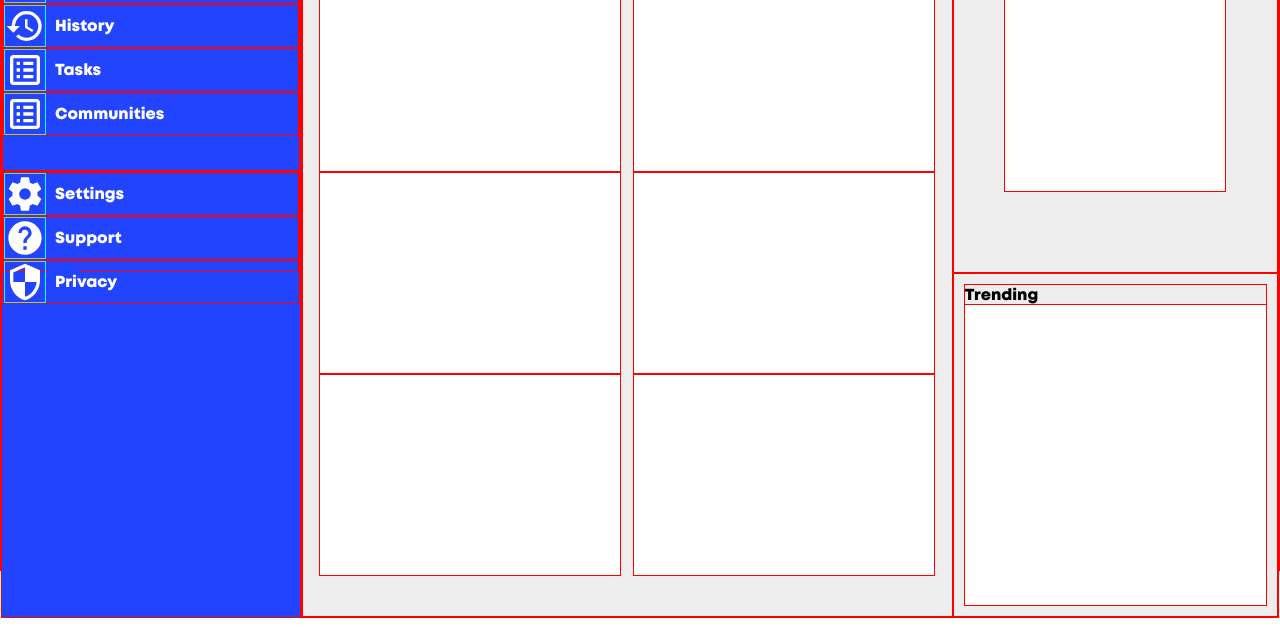
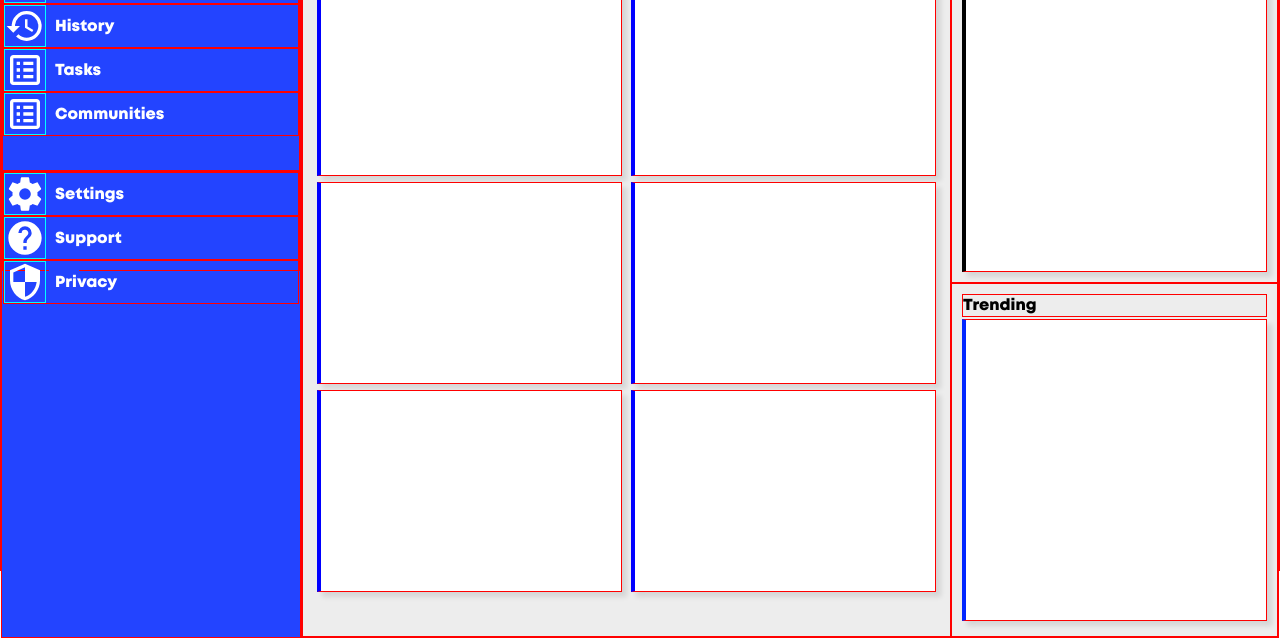
Before and after one commit to RandomUser04329/admin-Dashboard, a plain HTML site: page index.html in a window 1280 px wide. Shown: the part 231-869 px from the top of the page. Drawn offline with Linux system fonts and the light colour scheme.

Commit message:
Still fixing containers

```diff
--- a/style.css
+++ b/style.css
@@ -23,7 +23,7 @@ body, html {
     height: 100vh;
     display: grid;
     grid-template-columns: 300px 1fr;
-    grid-template-rows: 1fr 4fr;
+    grid-template-rows: 1fr 1fr;
 }
 
 
@@ -52,7 +52,7 @@ body, html {
 }
 
 #searchBar {
-    width: 1fr;
+    width: 600px;
     height: 30px;
     border: 0;
     border-radius: 20px;
@@ -217,7 +217,8 @@ body, html {
     grid-row: 1 / span 2;
     display: grid;
     padding: 10px;
-    grid-template-columns: repeat(2, 1fr);
+    gap: 2px;
+    grid-template-columns: 1fr 1fr;
     grid-template-rows: 30px 1fr 1fr 1fr 30px;
 }
 
@@ -236,6 +237,7 @@ body, html {
     align-self: center;
     justify-self: center;
     color: black;
+    border-left: 4px solid blue;
 }
 
 .announcement-container {
@@ -254,9 +256,11 @@ body, html {
 .announce-card {
     background-color: white;
     color: black;
-    justify-self: center;
-    width: 220px;
-    height: 220px;
+    border-left: 4px solid rgb(0, 0, 0);
+    justify-self: start;
+    align-self: center;
+    width: 300px;
+    height: 300px;
 }
 
 
@@ -277,4 +281,13 @@ body, html {
 .trend-card {
     background-color: white;
     color: black;
+    border-left: 4px solid rgb(0, 38, 255);
+    justify-self: start;
+    align-self: center;
+    width: 300px;
+    height: 300px;
 }
+
+.project-card, .announce-card, .trend-card {
+    box-shadow: 5px 5px 5px rgb(0, 0, 0, 0.1);
+}
```
